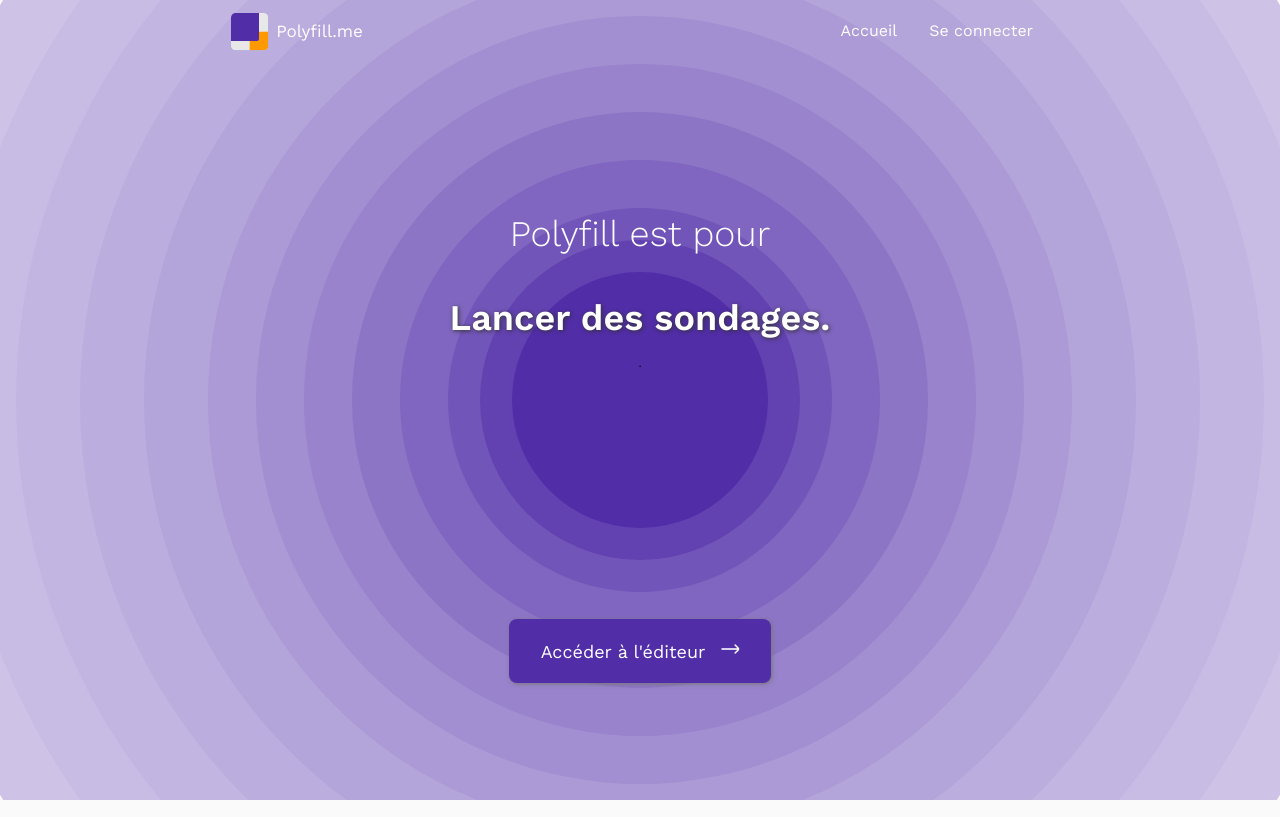
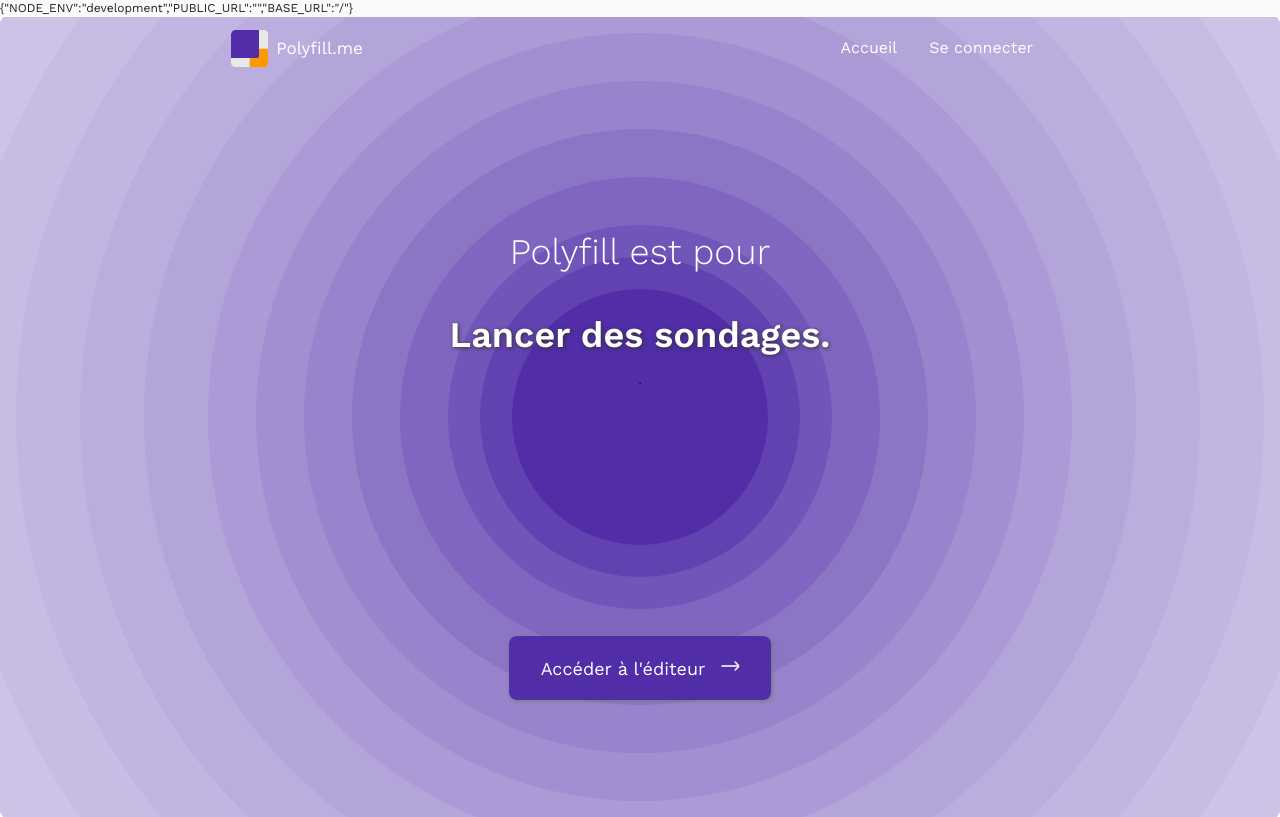
Before and after one commit to maxou00/polyfill.me, a Next.js app: page / in a window 1280 px wide. Built offline with nearby package versions, Linux system fonts and the light colour scheme.

Commit message:
show process.env

```diff
--- a/core/utils.ts
+++ b/core/utils.ts
@@ -84,5 +84,5 @@ export function findNodeAtY(collection: HTMLCollection, y: number) {
 
 
 export function getBaseUrl() {
-    return process.env.NODE_ENV === "production" ? "https://polyfill-me.vercel.app" : "http://localhost:5000"
+    return process.env.NODE_ENV === "production" ? "https://polyfill.zone51.app" : "http://localhost:5000"
 }
--- a/pages/index.tsx
+++ b/pages/index.tsx
@@ -39,6 +39,9 @@ function IndexScreen() {
             <link rel="icon" href="/favicon.ico" />
         </Head>
         <main>
+            {
+                JSON.stringify(process.env)
+            }
             <div className={styles.headerWrapper}>
                 <header className={styles.header}>
                     <div className={styles.logoWrapper}>
```
